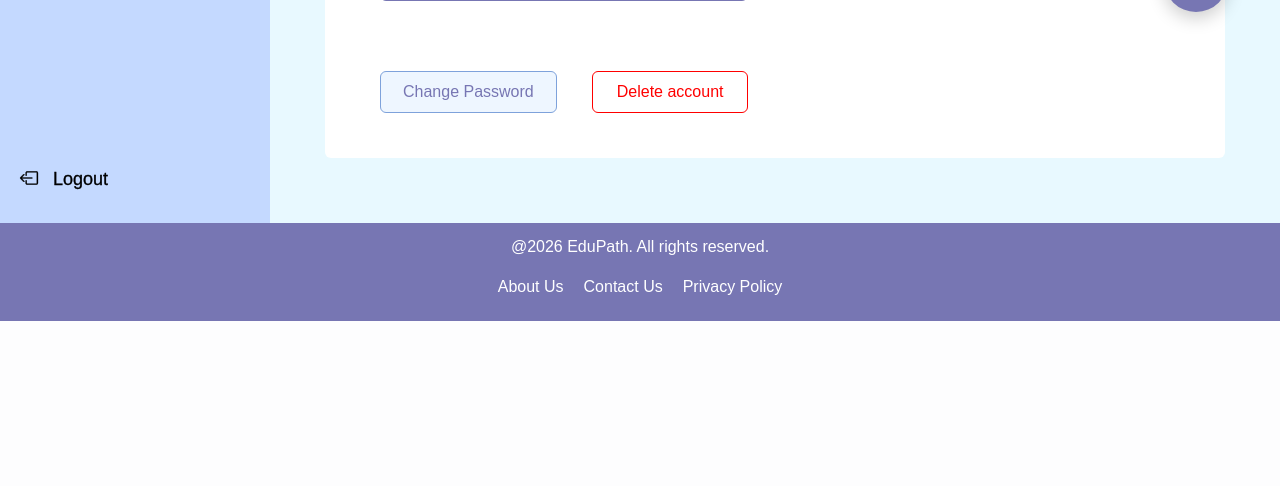
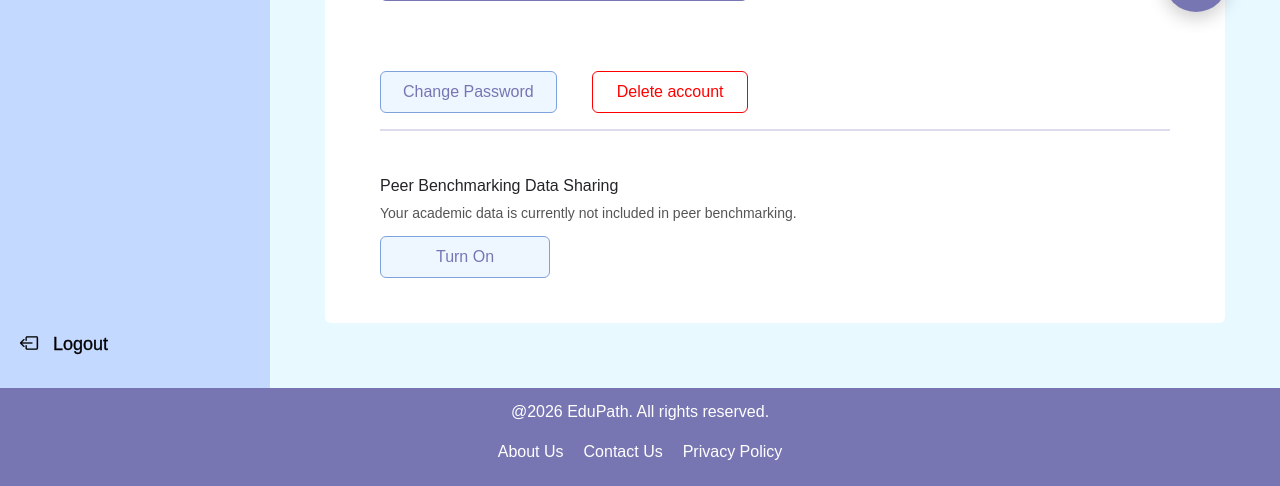
Before and after one commit to khor04/EduPath, a Flask app: page /profile in a window 1280 px wide. Shown: the part 762-1248 px from the top of the page. Before the commit the page ends 1083 px from the top, so only its background shows below. Run offline with Flask 3, Linux system fonts and the light colour scheme; the visitor is signed in with stand-in values (Sample User, id 1); data that the repository does not hold is empty.

Commit message:
add consent setting for benchmarking at profile page

```diff
--- a/static/css/profile.css
+++ b/static/css/profile.css
@@ -323,3 +323,18 @@
     grid-template-columns: 1fr;
   }
 }
+
+.benchmark-consent-section {
+  margin-top: 20px;
+}
+
+.benchmark-consent-section h3 {
+  font-size: 16px;
+  margin-bottom: 8px;
+}
+
+.benchmark-consent-section p {
+  color: #555;
+  font-size: 14px;
+  margin-bottom: 12px;
+}
--- a/templates/profile.html
+++ b/templates/profile.html
@@ -78,6 +78,32 @@
             <button type="button" class="delete-btn" onclick="openModal('deleteModal')">
                 Delete account
             </button>
+        </div>
+
+        <hr>
+
+        <div class="benchmark-consent-section">
+            <h3>Peer Benchmarking Data Sharing</h3>
+            {% if user.benchmark_consent %}
+            <p>Your academic data is currently included anonymously in peer benchmarking.</p>
+            <form method="POST" action="{{ url_for('benchmark.benchmark_consent') }}">
+                <input type="hidden" name="csrf_token" value="{{ csrf_token() }}">
+                <input type="hidden" name="next" value="profile">
+                <button type="submit" name="choice" value="no" class="change-btn"
+                    onclick="return confirm('Stop sharing your data with peer benchmarking? You will also lose access to view peer comparisons until you turn sharing back on.')">
+                    Turn Off
+                </button>
+            </form>
+            {% else %}
+            <p>Your academic data is currently not included in peer benchmarking.</p>
+            <form method="POST" action="{{ url_for('benchmark.benchmark_consent') }}">
+                <input type="hidden" name="csrf_token" value="{{ csrf_token() }}">
+                <input type="hidden" name="next" value="profile">
+                <button type="submit" name="choice" value="yes" class="change-btn">
+                    Turn On
+                </button>
+            </form>
+            {% endif %}
         </div>
 
     </div>
```
Also changed, not shown: routes/benchmark.py (+10 -2 lines).
